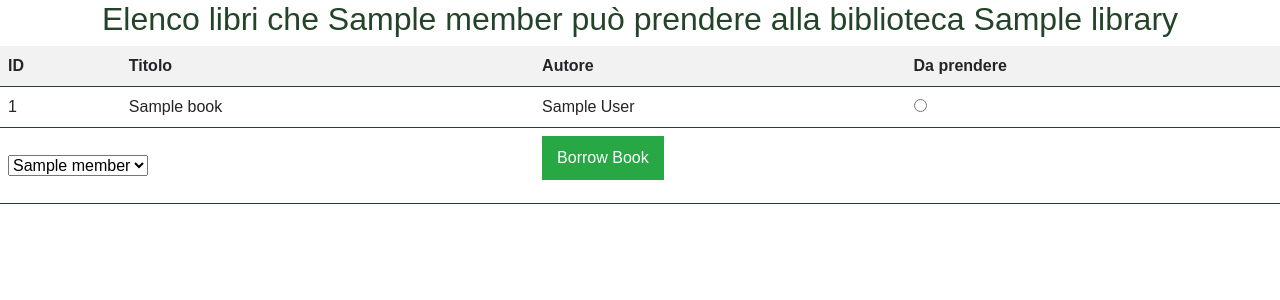
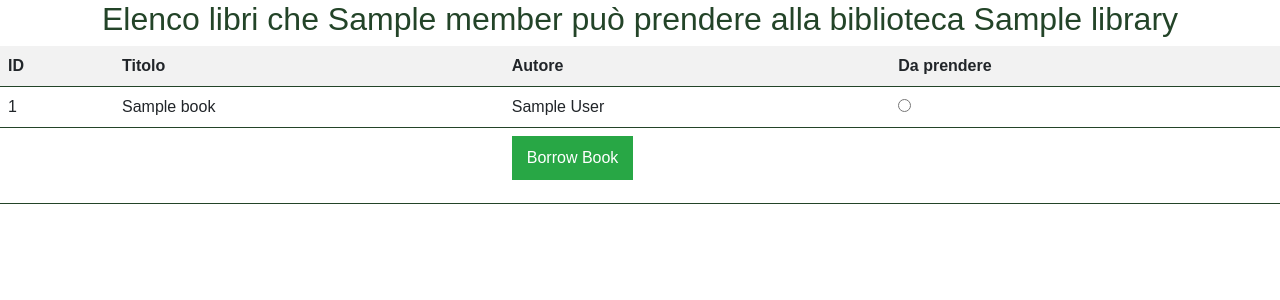
Before and after one commit to elmoriconi/library, a Django app: template mysite/library/templates/form_borrow.html in a window 1280 px wide. Shown: the top 300 px of the page. Run offline with Django 5.2, Linux system fonts and the light colour scheme; the template is opened without the code that fills it: most values are stand-ins (such as "Sample title", 1, 10 or a date in 2020); some libraries are stand-ins or nearby versions.

Commit message:
reso più carino nascondendo la scelta forzata

```diff
--- a/mysite/library/templates/form_borrow.html
+++ b/mysite/library/templates/form_borrow.html
@@ -29,7 +29,7 @@
                     {% endfor %}
                     <tr>
                         <td colspan="2">
-                            <select name="member" id="member" required>
+                            <select name="member" id="member" required hidden>
                                 <option value={{ member.member_id }}>{{ member }}</option>
                             </select>
                         </td>
--- a/mysite/library/templates/form_return.html
+++ b/mysite/library/templates/form_return.html
@@ -29,7 +29,7 @@
                     {% endfor %}
                     <tr>
                         <td colspan="2">
-                            <select name="member" id="member" required>
+                            <select name="member" id="member" required hidden>
                                 <option value={{ member.member_id }}>{{ member }}</option>
                             </select>
                         </td>
```
